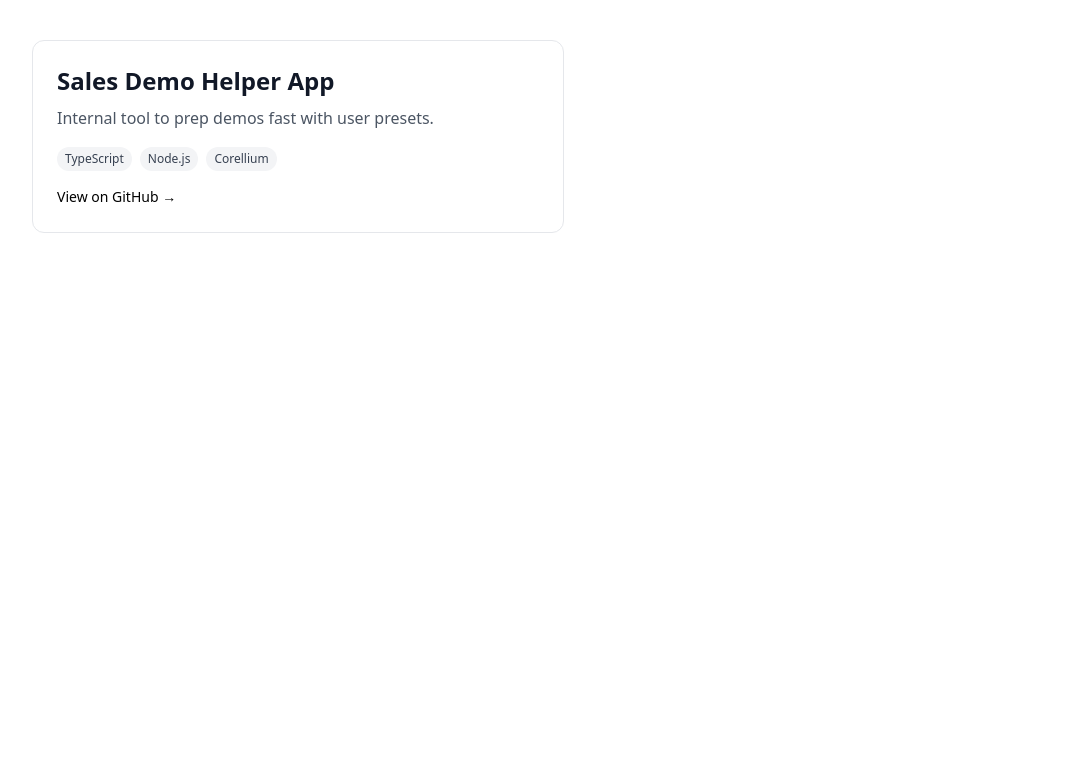
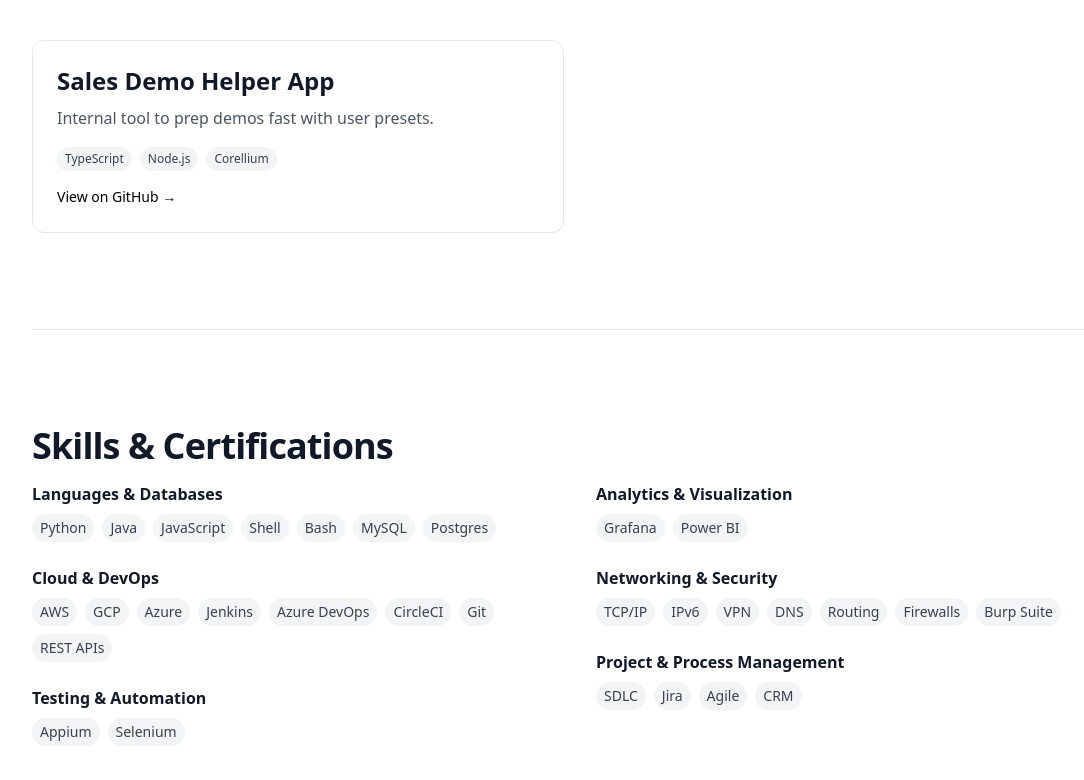
Before and after one commit to scott-mercer/Personal-Website, a Next.js app: page / in a window 1280 px wide. Shown: the part 929-1709 px from the top of the page, without its empty margins (56-1140 px from the left). Before the commit the page ends 1258 px from the top, so only its background shows below. Built offline with nearby package versions, Linux system fonts and the light colour scheme.

Commit message:
updating website

```diff
--- a/app/page.tsx
+++ b/app/page.tsx
@@ -79,8 +79,6 @@ export default function HomePage() {
       </section>
 
       {/* Projects Section */}
-
-
       <section>
         <h2 className="text-4xl font-bold mb-12 tracking-tight">Selected Work</h2>
         <div className="grid gap-10 md:grid-cols-2">
@@ -93,8 +91,6 @@ export default function HomePage() {
                 {project.title}
               </h3>
               <p className="text-gray-600 leading-relaxed">{project.description}</p>
-
-              {/* Tech stack tags */}
               <div className="flex flex-wrap gap-2 mt-4">
                 {project.tags.map((tag) => (
                   <span
@@ -105,8 +101,6 @@ export default function HomePage() {
                   </span>
                 ))}
               </div>
-
-              {/* GitHub link */}
               <a
                 href={project.github}
                 target="_blank"
@@ -119,6 +113,114 @@ export default function HomePage() {
           ))}
         </div>
       </section>
+
+      <hr className="my-16 border-gray-200" />
+
+      {/* Skills & Certifications Section */}
+      <section aria-label="Skills and Certifications">
+        <h2 className="text-4xl font-bold mb-4 tracking-tight">Skills & Certifications</h2>
+        <div className="grid gap-6 sm:grid-cols-1 md:grid-cols-2">
+          <div className="space-y-6 text-lg">
+            <div>
+              <h3 className="font-semibold text-base mb-1">Languages & Databases</h3>
+              <div className="flex flex-wrap gap-2 mt-2">
+                {['Python', 'Java', 'JavaScript', 'Shell', 'Bash', 'MySQL', 'Postgres'].map(skill => (
+                  <span
+                    key={skill}
+                    className="text-xs sm:text-sm bg-gray-100 text-gray-700 px-2 py-1 rounded-full hover:bg-gray-200 transition"
+                  >
+                    {skill}
+                  </span>
+                ))}
+              </div>
+            </div>
+            <div>
+              <h3 className="font-semibold text-base mb-1">Cloud & DevOps</h3>
+              <div className="flex flex-wrap gap-2 mt-2">
+                {['AWS', 'GCP', 'Azure', 'Jenkins', 'Azure DevOps', 'CircleCI', 'Git', 'REST APIs'].map(skill => (
+                  <span
+                    key={skill}
+                    className="text-xs sm:text-sm bg-gray-100 text-gray-700 px-2 py-1 rounded-full hover:bg-gray-200 transition"
+                  >
+                    {skill}
+                  </span>
+                ))}
+              </div>
+            </div>
+            <div>
+              <h3 className="font-semibold text-base mb-1">Testing & Automation</h3>
+              <div className="flex flex-wrap gap-2 mt-2">
+                {['Appium', 'Selenium'].map(skill => (
+                  <span
+                    key={skill}
+                    className="text-xs sm:text-sm bg-gray-100 text-gray-700 px-2 py-1 rounded-full hover:bg-gray-200 transition"
+                  >
+                    {skill}
+                  </span>
+                ))}
+              </div>
+            </div>
+            {/* <div>
+              <h3 className="font-semibold text-base mb-1">Certifications</h3>
+              <div className="flex flex-wrap gap-2 mt-2">
+                {[
+                  'AWS Certified Solutions Architect',
+                  'Google Associate Cloud Engineer',
+                  'Certified Scrum Master'
+                ].map(cert => (
+                  <span
+                    key={cert}
+                    className="text-xs sm:text-sm bg-gray-100 text-gray-700 px-2 py-1 rounded-full hover:bg-gray-200 transition"
+                  >
+                    {cert}
+                  </span>
+                ))}
+              </div>
+            </div> */}
+          </div>
+          <div className="space-y-6 text-lg">
+            <div>
+              <h3 className="font-semibold text-base mb-1">Analytics & Visualization</h3>
+              <div className="flex flex-wrap gap-2 mt-2">
+                {['Grafana', 'Power BI'].map(skill => (
+                  <span
+                    key={skill}
+                    className="text-xs sm:text-sm bg-gray-100 text-gray-700 px-2 py-1 rounded-full hover:bg-gray-200 transition"
+                  >
+                    {skill}
+                  </span>
+                ))}
+              </div>
+            </div>
+            <div>
+              <h3 className="font-semibold text-base mb-1">Networking & Security</h3>
+              <div className="flex flex-wrap gap-2 mt-2">
+                {['TCP/IP', 'IPv6', 'VPN', 'DNS', 'Routing', 'Firewalls', 'Burp Suite'].map(skill => (
+                  <span
+                    key={skill}
+                    className="text-xs sm:text-sm bg-gray-100 text-gray-700 px-2 py-1 rounded-full hover:bg-gray-200 transition"
+                  >
+                    {skill}
+                  </span>
+                ))}
+              </div>
+            </div>
+            <div>
+              <h3 className="font-semibold text-base mb-1">Project & Process Management</h3>
+              <div className="flex flex-wrap gap-2 mt-2">
+                {['SDLC', 'Jira', 'Agile', 'CRM'].map(skill => (
+                  <span
+                    key={skill}
+                    className="text-xs sm:text-sm bg-gray-100 text-gray-700 px-2 py-1 rounded-full hover:bg-gray-200 transition"
+                  >
+                    {skill}
+                  </span>
+                ))}
+              </div>
+            </div>
+          </div>
+        </div>
+      </section>
     </div>
   )
 }
```
